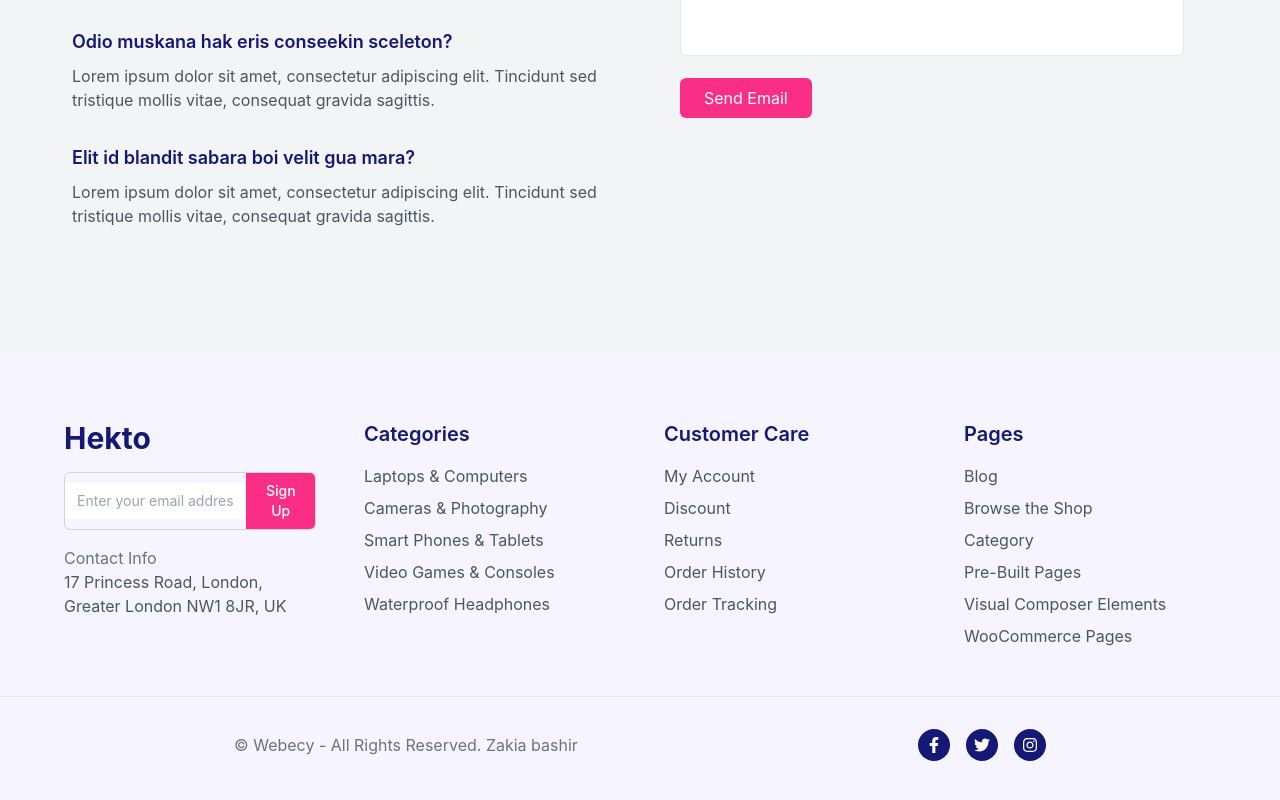
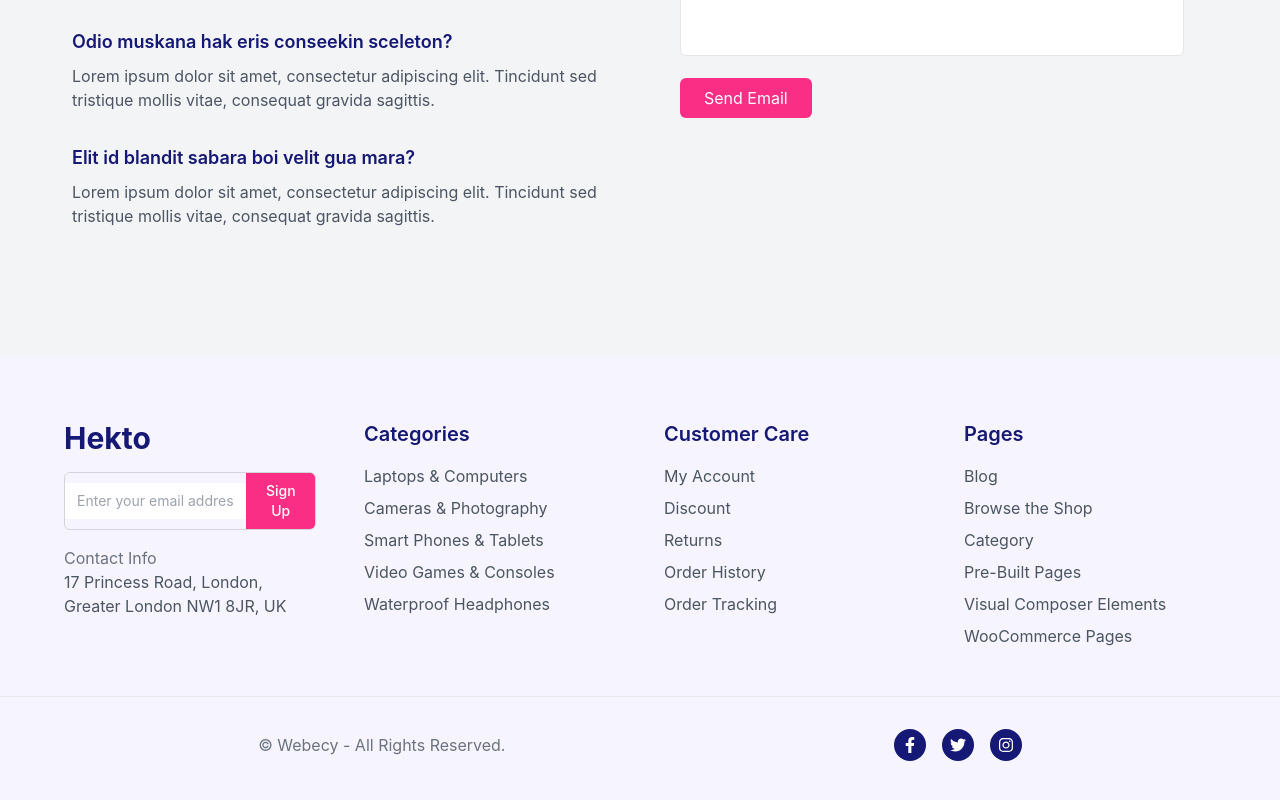
Before and after one commit to zakiabashir/hackhaton-e-comerce-web, a Next.js app: page /faq in a window 1280 px wide. Shown: the part 612-1412 px from the top of the page. Built offline with nearby package versions, Linux system fonts and the light colour scheme.

Commit message:
push my code

```diff
--- a/src/app/components/Footer.tsx
+++ b/src/app/components/Footer.tsx
@@ -87,7 +87,7 @@ function Footer() {
       {/* Footer Bottom */}
       <div className="mt-12 border-t border-gray-200 pt-8">
         <div className="flex justify-around flex-wrap items-center w-[90%] mx-auto">
-          <p className="text-gray-500">&copy; Webecy - All Rights Reserved. Zakia bashir</p>
+          <p className="text-gray-500">&copy; Webecy - All Rights Reserved. </p>
           <div className="flex space-x-4">
             <a href="www.facebook.com" className="w-8 h-8 rounded-full bg-[#151875] flex items-center justify-center text-white hover:bg-blue-700">
               <FaFacebookF />
--- a/src/app/components/Header.tsx
+++ b/src/app/components/Header.tsx
@@ -22,7 +22,7 @@ function Header() {
       <TopBar />
 
       {/* Main Header */}
-      <div className="w-full h-[80px] flex justify-center items-center border-b-2">
+      <div className="max-w-[1920px] m-auto h-[80px] flex justify-center items-center border-b-2">
         <div className="w-full max-w-[1200px] h-full flex justify-between items-center px-10">
           {/* Left Section: Logo and Search Bar */}
           <div className="flex items-center gap-8">
@@ -48,7 +48,7 @@ function Header() {
                   Pages
                 </button>
                 {isPagesDropdownOpen && (
-                  <ul className="absolute top-full mt-2 bg-white shadow-md rounded-md text-black text-sm">
+                  <ul className="absolute z-50 top-full mt-2 bg-white shadow-md rounded-md text-black text-sm">
                     <li className="px-4 py-2 hover:bg-gray-100">
                       <Link href="/cart">Cart</Link>
                     </li>
--- a/src/app/components/Hero.tsx
+++ b/src/app/components/Hero.tsx
@@ -4,7 +4,7 @@ import Image from 'next/image';
 
 function Hero() {
   return (
-    <div className="flex flex-col  -mt-8 md:flex-row sm:my-28 md:my-4 pt-0 pb-10 items-center bg-violet-100 justify-center mx-auto gap-8 px-6 md:px-12 lg:px-20 max-w-[1920px]lg:h-[786px] md:h-[544px] relative">
+    <div className=" flex flex-col  -mt-8 md:flex-row sm:my-28 md:my-4 pt-0 pb-10 items-center bg-violet-100 justify-center mx-auto gap-8 px-6 md:px-12 lg:px-20 max-w-[1920px]lg:h-[786px] md:h-[544px] relative">
 
       {/* Left Section - Bulb and Text */}
       <div className="relative  md:w-1/2 flex flex-row items-center md:items-start justify-center text-center md:text-left">
```
